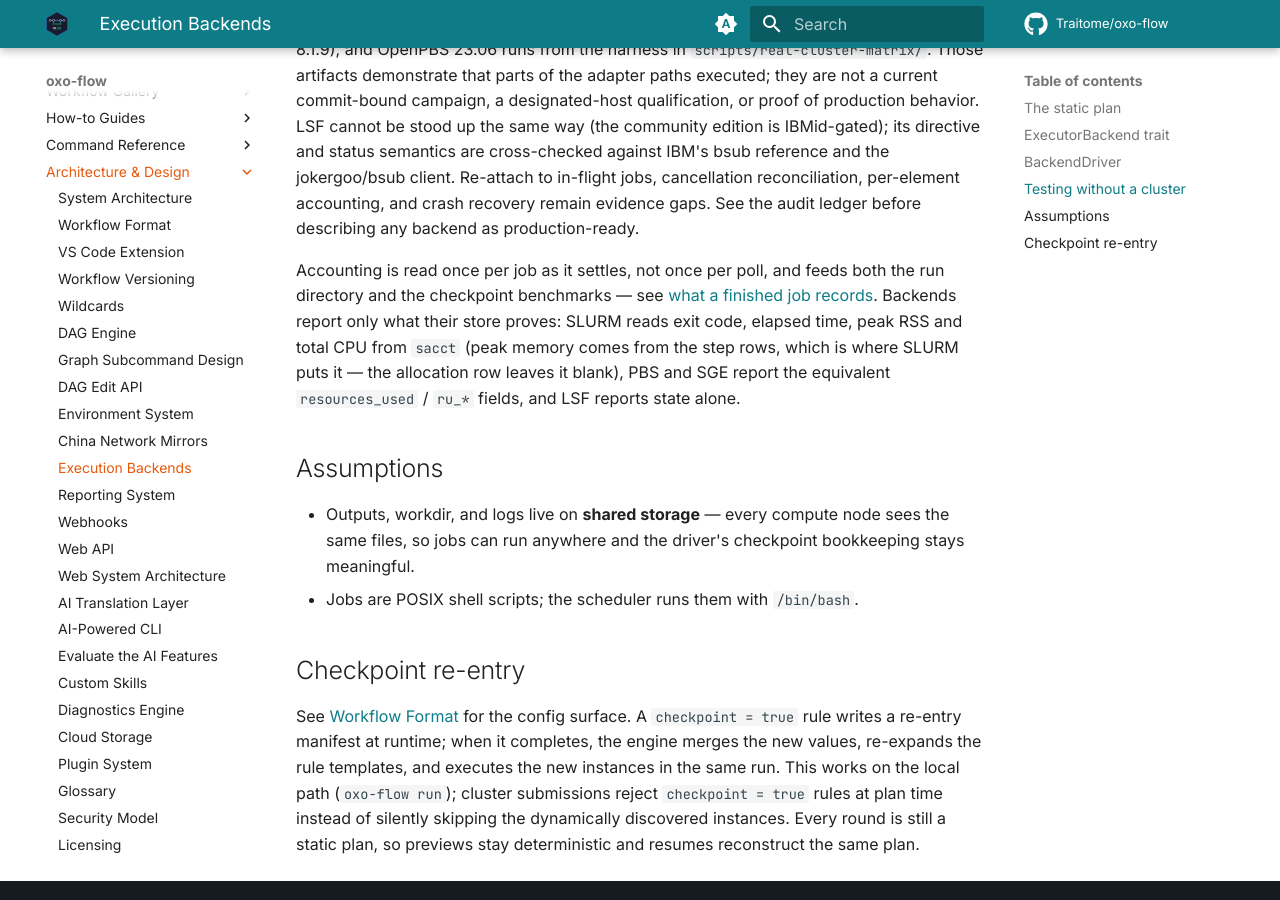
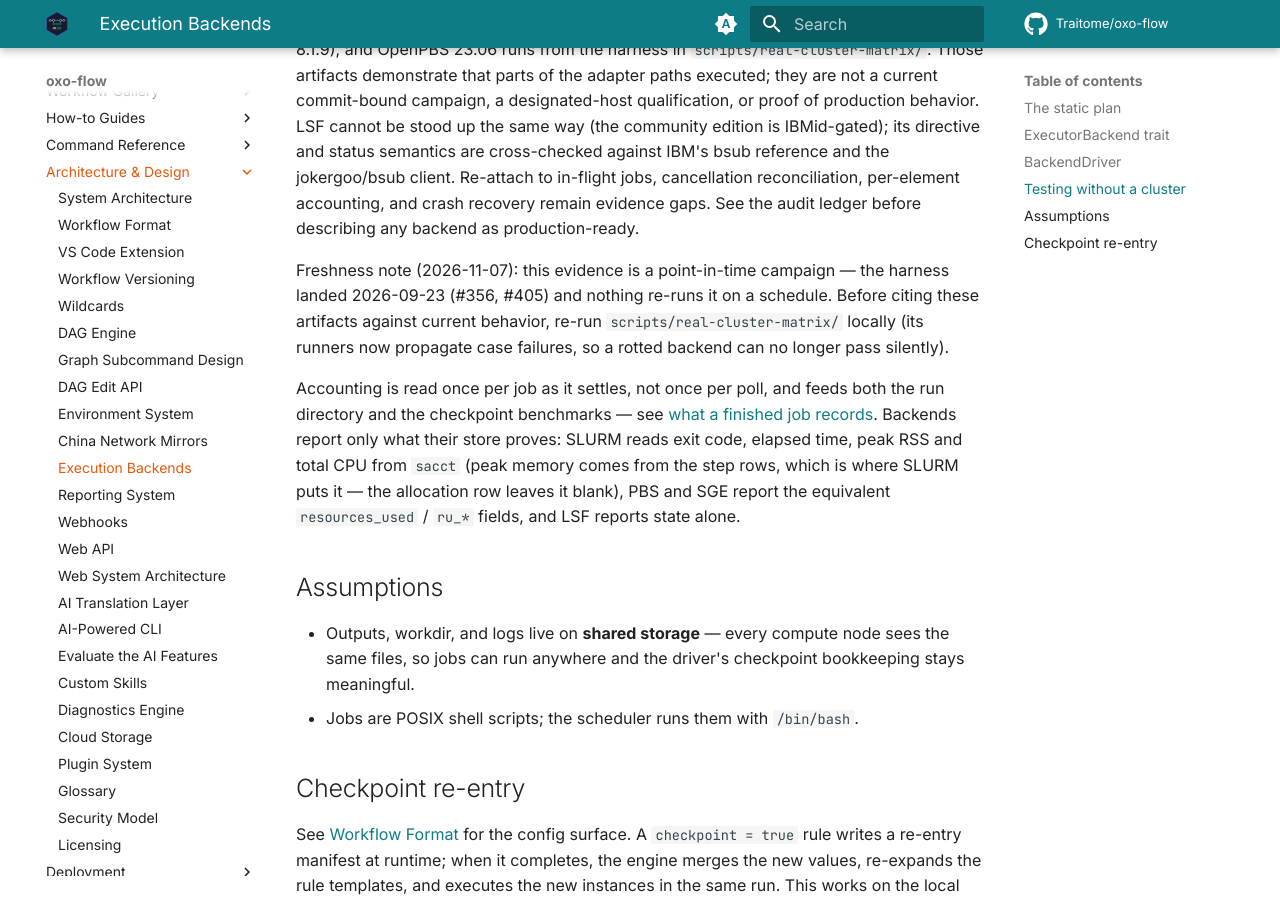
Before and after one commit to Traitome/oxo-flow, an MkDocs documentation site: the page built from docs/guide/src/reference/execution-backends.md, in a window 1280 px wide and 900 px high, scrolled down 3228 px. Built offline with MkDocs 1.6.1 and Material for MkDocs 9.7.7, drawn with Linux system fonts in a browser that asks for light colours; comment, search, counter and statistics services are not loaded; the version menu is left out.

Commit message:
docs(backends): dated freshness note for real-cluster evidence (M-17)
Finding M-17: the execution-backends.md citation of scripts/real-cluster-matrix had no staleness signal; a dated note records when the evidence was gathered and requires a local re-run (runners now fail on case failure per H-2) before it is cited against current behavior.

```diff
--- a/docs/guide/src/reference/execution-backends.md
+++ b/docs/guide/src/reference/execution-backends.md
@@ -145,6 +145,12 @@ cancellation reconciliation, per-element accounting, and crash recovery
 remain evidence gaps. See the audit ledger before describing any backend
 as production-ready.
 
+Freshness note (2026-11-07): this evidence is a point-in-time campaign —
+the harness landed 2026-09-23 (#356, #405) and nothing re-runs it on a
+schedule. Before citing these artifacts against current behavior, re-run
+`scripts/real-cluster-matrix/` locally (its runners now propagate case
+failures, so a rotted backend can no longer pass silently).
+
 Accounting is read once per job as it settles, not once per poll, and feeds
 both the run directory and the checkpoint benchmarks — see
 [what a finished job records](../commands/run.md#what-a-finished-job-records).
```
